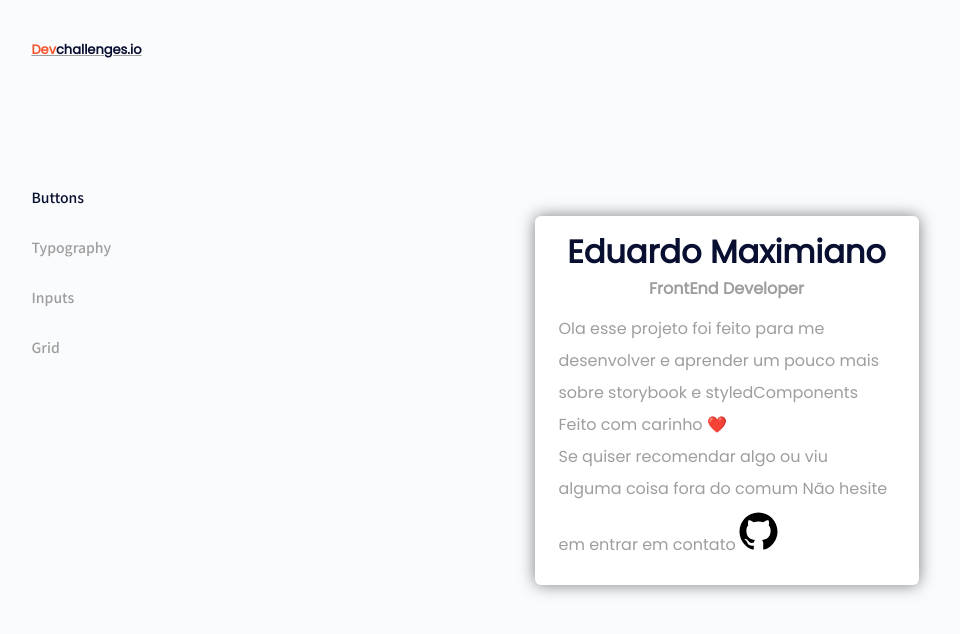
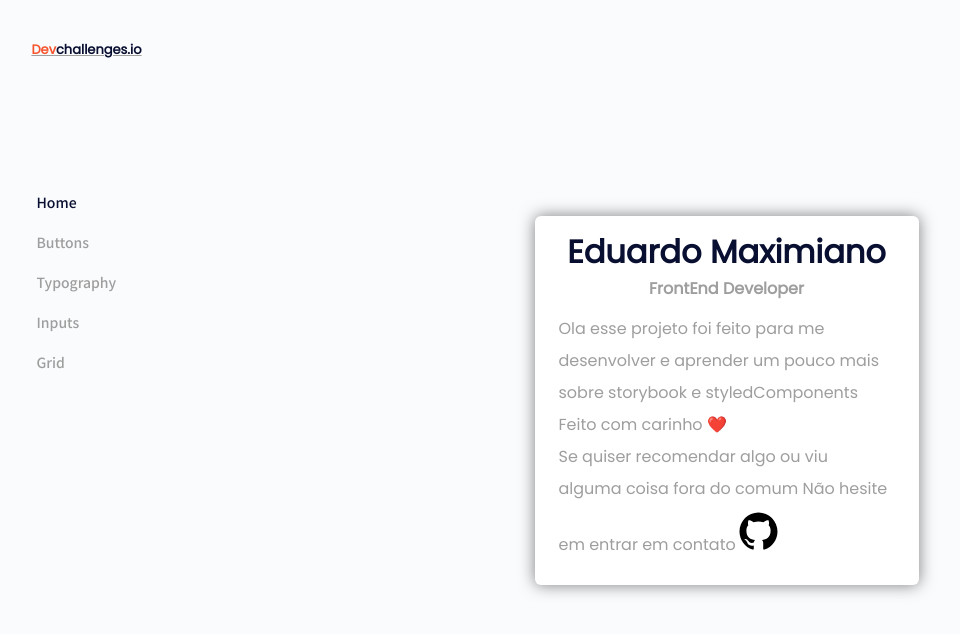
Before and after one commit to MaximianoEduardo/component-challenge, a React (Create React App) app: page / in a window 1280 px wide. Shown: the top 634 px of the page, without its empty margins (32-992 px from the left). Built offline with nearby package versions, Linux system fonts and the light colour scheme.

Commit message:
🔥 React router done 🔥

```diff
--- a/package.json
+++ b/package.json
@@ -15,6 +15,7 @@
     "material-icons-react": "^1.0.4",
     "react": "^16.13.1",
     "react-dom": "^16.13.1",
+    "react-hook-form": "^6.8.2",
     "react-router-dom": "^5.2.0",
     "react-scripts": "3.4.3",
     "styled-components": "^5.2.0",
--- a/src/components/Sidebar/index.tsx
+++ b/src/components/Sidebar/index.tsx
@@ -1,6 +1,6 @@
-import React from 'react';
-
-import { Container, Title, RoutesComponents, TitleComponent } from './styles';
+import React from 'react'
+import { NavLink } from "react-router-dom"
+import { Container, Title, RoutesComponents, TitleComponent } from './styles'
 
 const Sidebar: React.FC = () => {
   return (
@@ -14,21 +14,34 @@ const Sidebar: React.FC = () => {
 
 
       <RoutesComponents>
+        <NavLink to="/" activeClassName="selected">
           <TitleComponent className='active'>
+            Home
+          </TitleComponent>
+        </NavLink>
+        <NavLink to="/buttons" activeClassName="selected">
+          <TitleComponent>
             Buttons
           </TitleComponent>
+        </NavLink>
+        <NavLink to="/inputs" activeClassName="selected">
           <TitleComponent>
             Typography
           </TitleComponent>
+        </NavLink>
+        <NavLink to="/inputs" activeClassName="selected">
           <TitleComponent>
             Inputs
           </TitleComponent>
+        </NavLink>
+        <NavLink to="/inputs" activeClassName="selected">
           <TitleComponent>
            Grid
           </TitleComponent>
+        </NavLink>
       </RoutesComponents>
     </Container>
-  );
-};
+  )
+}
 
-export default Sidebar;
+export default Sidebar
--- a/src/components/Sidebar/styles.ts
+++ b/src/components/Sidebar/styles.ts
@@ -28,6 +28,35 @@ export const RoutesComponents = styled.div`
   align-items: flex-start;
   padding: 122px 0 ;
   width: 120px;
+  > a{
+      text-decoration:none;
+      font-family: Noto Sans JP;
+      font-weight: 500;
+      font-size: 14px;
+      color: var( --gray);
+      transition: 300ms ease-out;
+      padding: 5px;
+      border-radius: 10px;
+      & + h2 {
+        margin-top: 20px
+      }
+      &:hover{
+          h2{
+            color: #fff;
+            background: #323834;
+          }
+        }
+    &.selected{
+      h2{
+        color: var(--active);
+       &:hover{
+          color: #fff;
+          background: #323834;
+        }
+      }
+    }
+
+  }
 `
 
 export const TitleComponent = styled.h2`
@@ -41,11 +70,4 @@ export const TitleComponent = styled.h2`
   & + h2 {
     margin-top: 20px
   }
-  &.active{
-    color: var(--active);
-  }
-  :hover{
-    color: #fff;
-    background: #323834;
-  }
 `
```
Also changed, not shown: 1 other file (tests, documents, lock files or other folders). Lines whose indentation alone changed are shown as unchanged.
